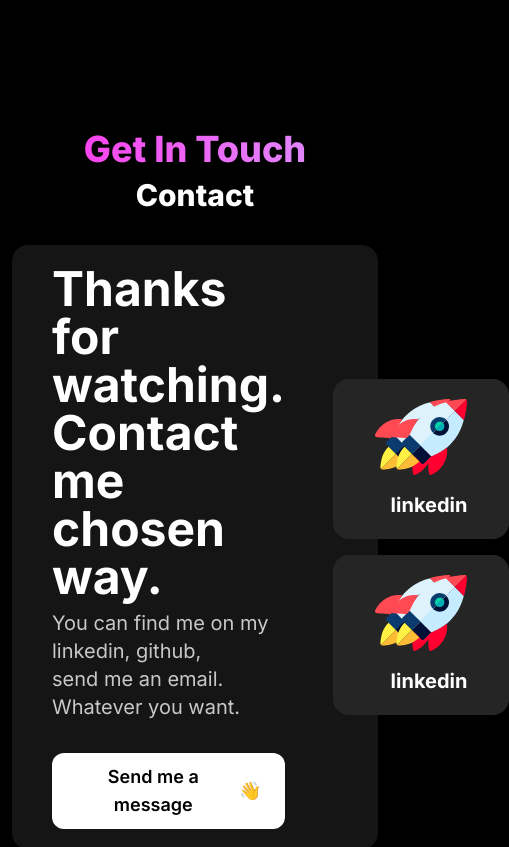
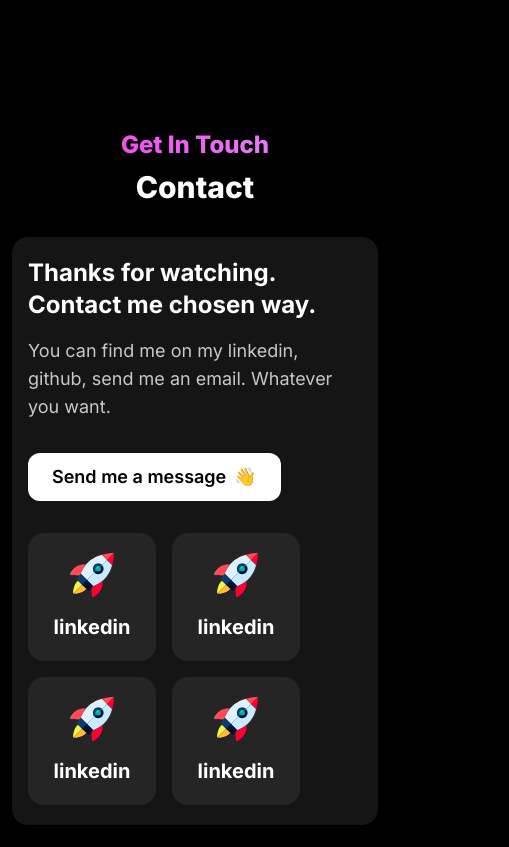
Before and after one commit to gonciuu/Portfolio, a Next.js app: page / in a window 390 px wide. Shown: the part 4460-5307 px from the top of the page, 509 px wide, since content can reach past the window. Built offline with nearby package versions, Linux system fonts and the light colour scheme.

Commit message:
Contact: make responsive

```diff
--- a/src/components/Contact/Contact.tsx
+++ b/src/components/Contact/Contact.tsx
@@ -9,15 +9,16 @@
 export default function Contact() {
   return (
     <section className="mx-auto py-12">
-      <PinkText className="block text-4xl">Get In Touch</PinkText>
+      <PinkText className="block">Get In Touch</PinkText>
       <Title className="mt-2">Contact</Title>
-      <Flex className="mt-8 space-x-12 rounded-2xl bg-sweety-gray-900 px-10 py-5">
+      <Flex className="mt-8 flex-col items-start space-y-8 rounded-2xl bg-sweety-gray-900 px-4 py-5 md:flex-row md:items-center md:space-x-4 md:space-y-0 md:px-10">
         <div className="flex-[2]">
-          <Title className="text-start text-5xl font-bold">Thanks for watching.</Title>
-          <Title className="text-start text-5xl font-bold">Contact me chosen way.</Title>
-          <h5 className="mt-2 text-xl text-sweety-gray-200">
-            You can find me on my linkedin, github, <br />
-            send me an email. Whatever you want.
+          <Title className="text-start text-2xl font-bold sm:text-3xl md:text-5xl md:leading-[1.2]">
+            Thanks for watching. <br />
+            Contact me chosen way.
+          </Title>
+          <h5 className="mt-4 max-w-md text-lg text-sweety-gray-200 sm:text-xl">
+            You can find me on my linkedin, github, send me an email. Whatever you want.
           </h5>
           <Button className="mt-8" size="sm" url="mailto:kacperwojak17@gmail.com">
             <Flex>
--- a/src/components/Contact/SocialCard.tsx
+++ b/src/components/Contact/SocialCard.tsx
@@ -11,7 +11,7 @@
 export default function SocialCard({ image, title, url }: Props) {
   return (
     <Link href={url}>
-      <div className="flex h-40 w-40 flex-col items-center justify-center rounded-2xl bg-sweety-gray-800 p-5">
+      <div className="flex h-32 w-32 flex-col items-center justify-center rounded-2xl bg-sweety-gray-800 p-5 md:h-40 md:w-40">
         <div style={{ width: '100%', height: '100%', position: 'relative' }}>
           <Image alt="linkedin" src={image} fill />
         </div>
--- a/src/components/Contact/SocialGrid.tsx
+++ b/src/components/Contact/SocialGrid.tsx
@@ -2,7 +2,7 @@
 
 export default function SocialGrid() {
   return (
-    <div className="grid flex-1 grid-cols-2 grid-rows-2 gap-4">
+    <div className="grid grid-cols-2 grid-rows-2 gap-4">
       <SocialCard image="/rocket.svg" title="linkedin" url="/esa" />
       <SocialCard image="/rocket.svg" title="linkedin" url="/esa" />
       <SocialCard image="/rocket.svg" title="linkedin" url="/esa" />
```
